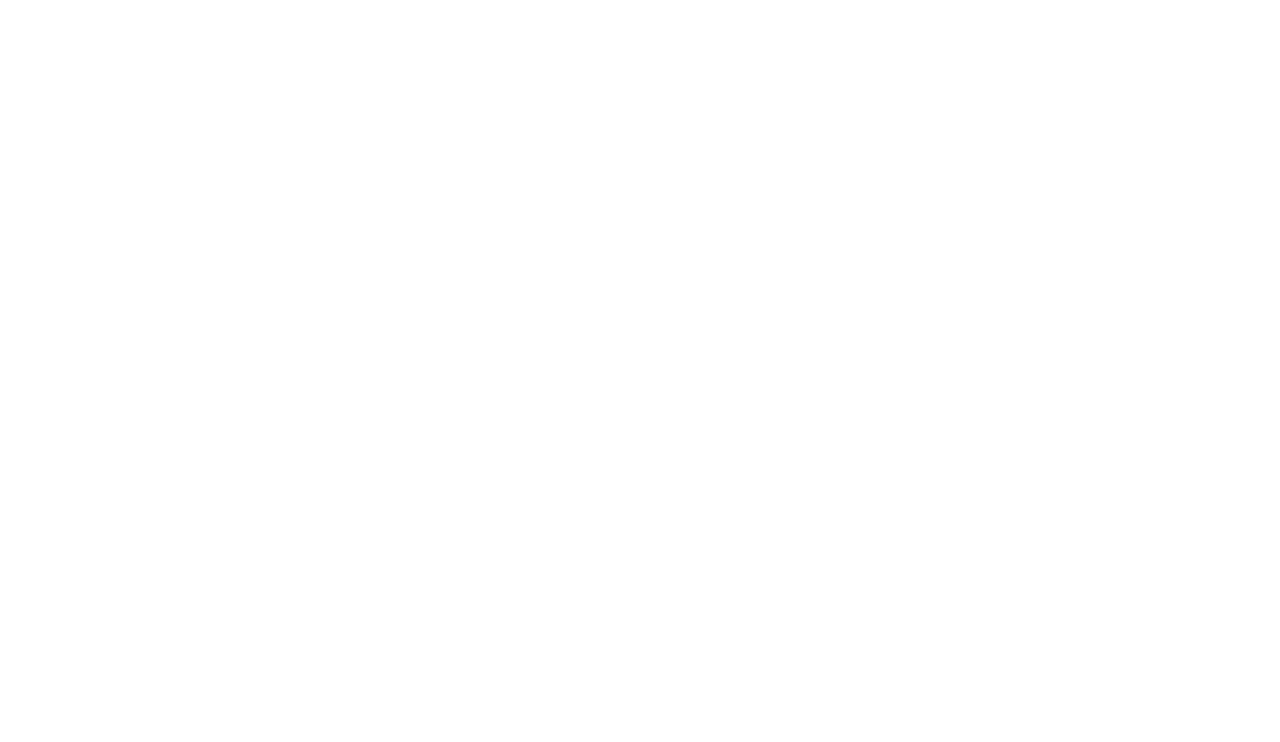
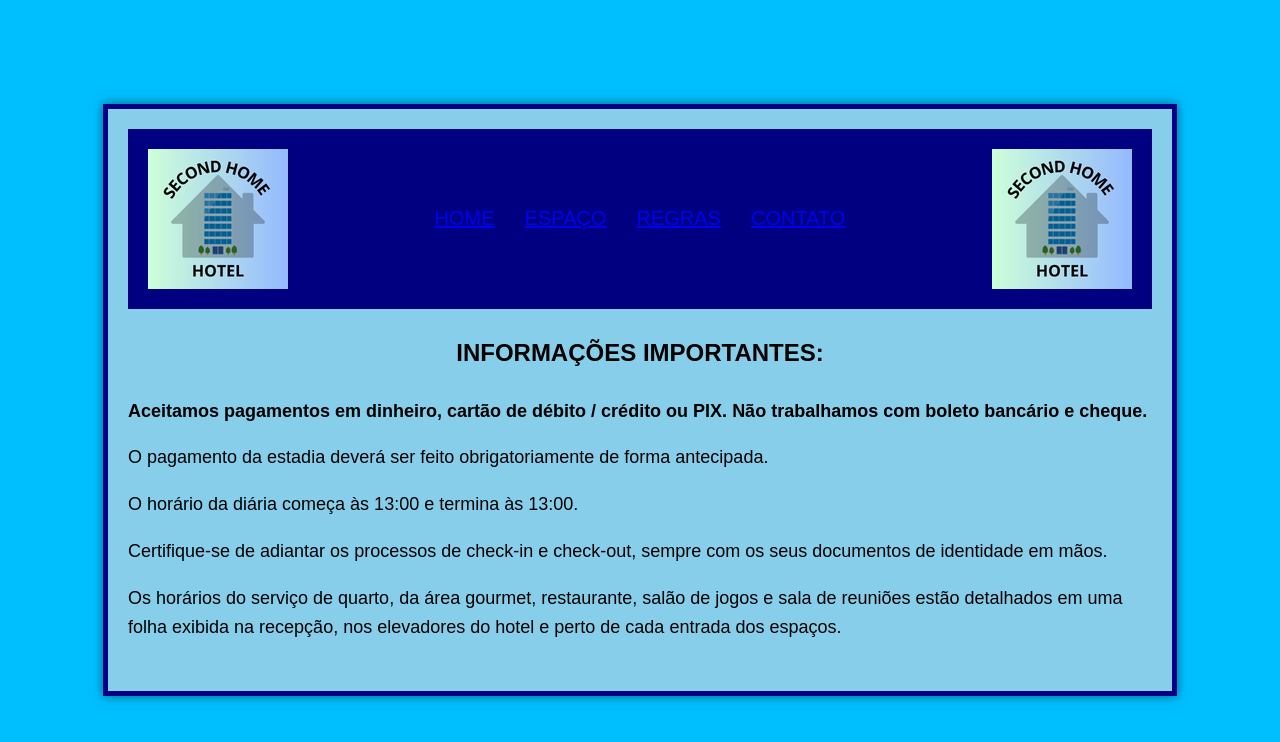
Before and after one commit to mateusfg7/trabalho-dev-web-periodo-ll, a plain HTML site: page advices.html in a window 1280 px wide. Drawn offline with Linux system fonts and the light colour scheme.

Commit message:
Atualiza a pagina de informações importantes

```diff
--- a/advices.html
+++ b/advices.html
@@ -1,13 +1,103 @@
 <!DOCTYPE html>
 <html lang="pt-BR">
+
 <head>
-    <meta charset="UTF-8">
-    <meta name="viewport" content="width=device-width, initial-scale=1.0">
-    <title> AVISOS IMPORTANTES - SECOND HOME HOTEL </title>
-    <link rel="stylesheet" href="styles.css">
+  <meta charset="UTF-8">
+  <meta name="viewport" content="width=device-width, initial-scale=1.0">
+  <title>SECOND HOME HOTEL - Informações Importantes</title>
+  <style>
+    body {
+      font-family: Arial, sans-serif;
+      background-color: #00bfff;
+      margin: 0;
+      padding: 0;
+      display: flex;
+      justify-content: center;
+      align-items: center;
+      height: 100vh;
+    }
+
+    .cebeçalho {
+      width: 80%;
+      background-color: #87CEEB;
+      padding: 20px;
+      border: 5px solid #000080;
+      box-shadow: 0 0 10px rgba(0, 0, 0, 0.5);
+      text-align: center;
+    }
+
+    .Imagem {
+      background-color: #000080;
+      color: white;
+      padding: 20px;
+      display: flex;
+      justify-content: space-between;
+      align-items: center;
+    }
+
+    .header img {
+      height: 80px;
+    }
+
+    .navegador {
+      font-size: 20px;
+      display: flex;
+      gap: 30px;
+    }
+
+    .nav a {
+      color: white;
+      text-decoration: none;
+      font-weight: bold;
+    }
+
+    .nav a:hover {
+      color: limegreen;
+    }
+
+    .titulo {
+      font-size: 24px;
+      font-weight: bold;
+      margin-top: 30px;
+    }
+
+    .Texto {
+      margin: 30px 0;
+      font-size: 18px;
+      text-align: left;
+      line-height: 1.6;
+    }
+
+    .content strong {
+      display: block;
+      margin-bottom: 10px;
+    }
+  </style>
 </head>
+
 <body>
+  <div class="cebeçalho">
+    <div class="Imagem">
+      <img src="assets/MAIN_LOGO.png" alt="Logo do hotel">
+      <div class="navegador">
+        <a href="#home">HOME</a>
+        <a href="#espaco">ESPAÇO</a>
+        <a href="#regras">REGRAS</a>
+        <a href="#contato">CONTATO</a>
+      </div>
+      <img src="assets/MAIN_LOGO.png" alt="Logo do hotel">
+    </div>
 
+    <div class="titulo">INFORMAÇÕES IMPORTANTES:</div>
 
+    <div class="Texto">
+      <strong>Aceitamos pagamentos em dinheiro, cartão de débito / crédito ou PIX. Não trabalhamos com boleto bancário e cheque.</strong>
+      <p>O pagamento da estadia deverá ser feito obrigatoriamente de forma antecipada.</p>
+      <p>O horário da diária começa às 13:00 e termina às 13:00.</p>
+      <p>Certifique-se de adiantar os processos de check-in e check-out, sempre com os seus documentos de identidade em mãos.</p>
+      <p>Os horários do serviço de quarto, da área gourmet, restaurante, salão de jogos e sala de reuniões estão detalhados em uma folha exibida na recepção, nos elevadores do hotel e perto de cada entrada dos espaços.</p>
+    </div>
+  </div>
 </body>
+
 </html>
```
